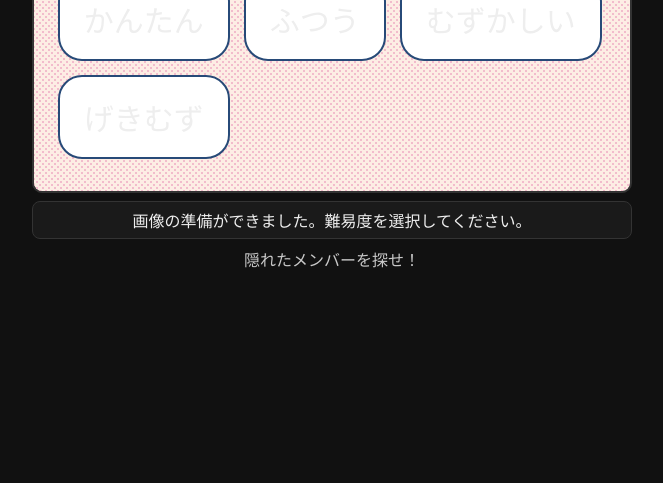
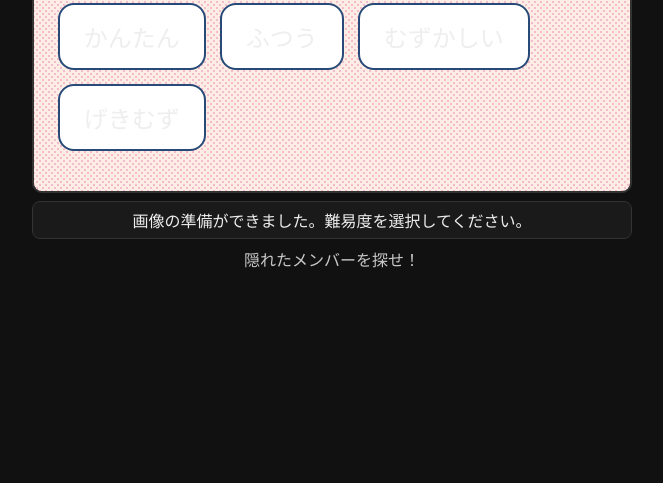
Before and after one commit to akira-ab/ilife-game, a plain HTML site: page find-iLife/index.html in a window 1280 px wide. Shown: the part 317-800 px from the top of the page, without its empty margins (308-971 px from the left). Drawn offline with Linux system fonts and the light colour scheme.

Commit message:
Update index.html

```diff
--- a/find-iLife/index.html
+++ b/find-iLife/index.html
@@ -170,14 +170,14 @@
   --heading-width: auto;                  /* 例: 100%, 320px */
 
   /* 見出し（サイズなど） */
-  --heading-size: 22px;              /* 見出し文字サイズ（大きく） */
-  --heading-pad: 12px 18px;          /* 見出しの余白 */
-  --heading-radius: 14px;            /* 見出しの角丸 */
+  --heading-size: 40px;              /* 見出し文字サイズ（大きく） */
+  --heading-pad: 12px 20px;          /* 見出しの余白 */
+  --heading-radius: 16px;            /* 見出しの角丸 */
 
   /* 難易度ボタン（サイズアップ） */
-  --btn-font-size: 30px;
-  --btn-pad: 18px 24px;
-  --btn-radius: 24px;
+  --btn-font-size: 24px;
+  --btn-pad: 14px 24px;
+  --btn-radius: 16px;
   --btn-gap: 14px;
 }
 
```
